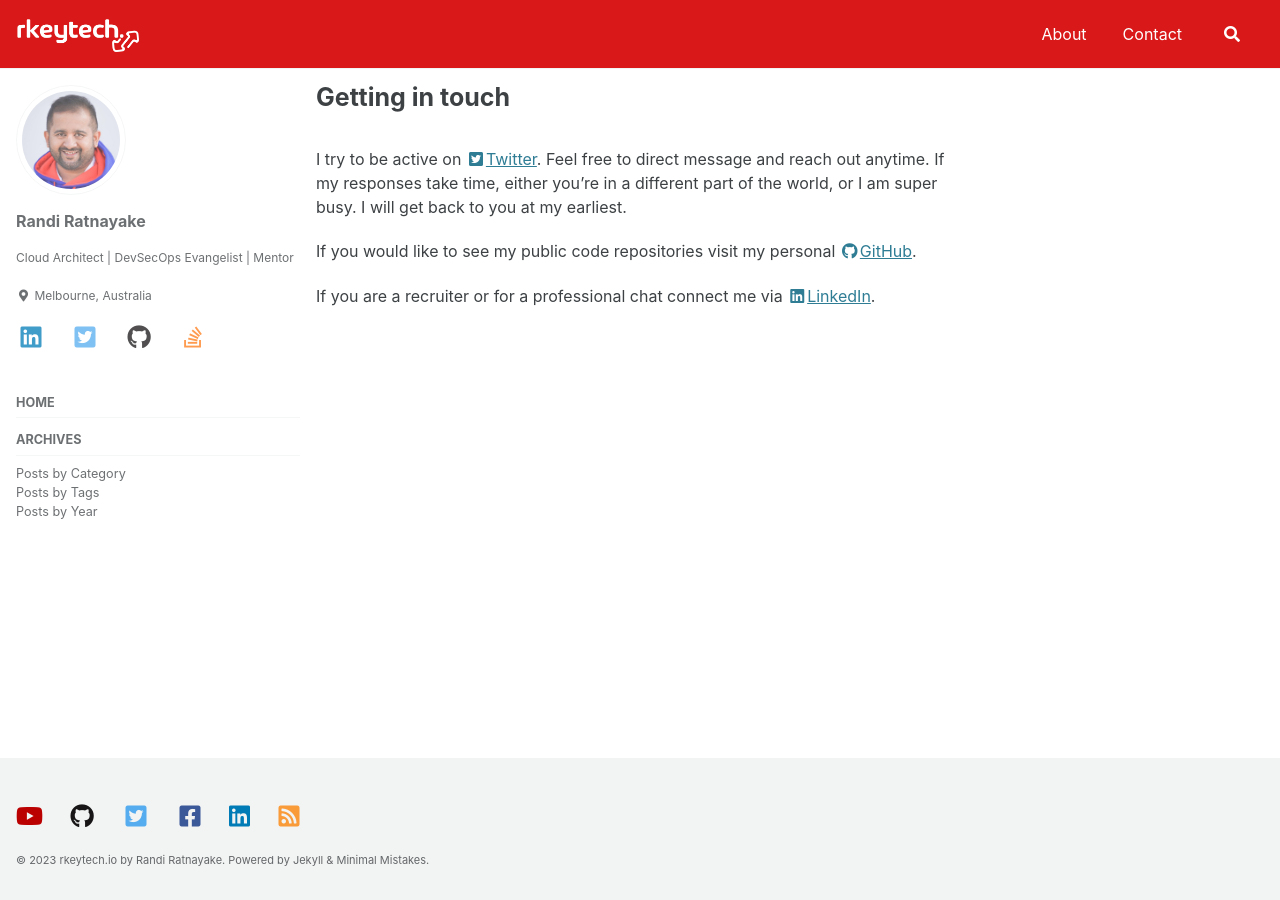
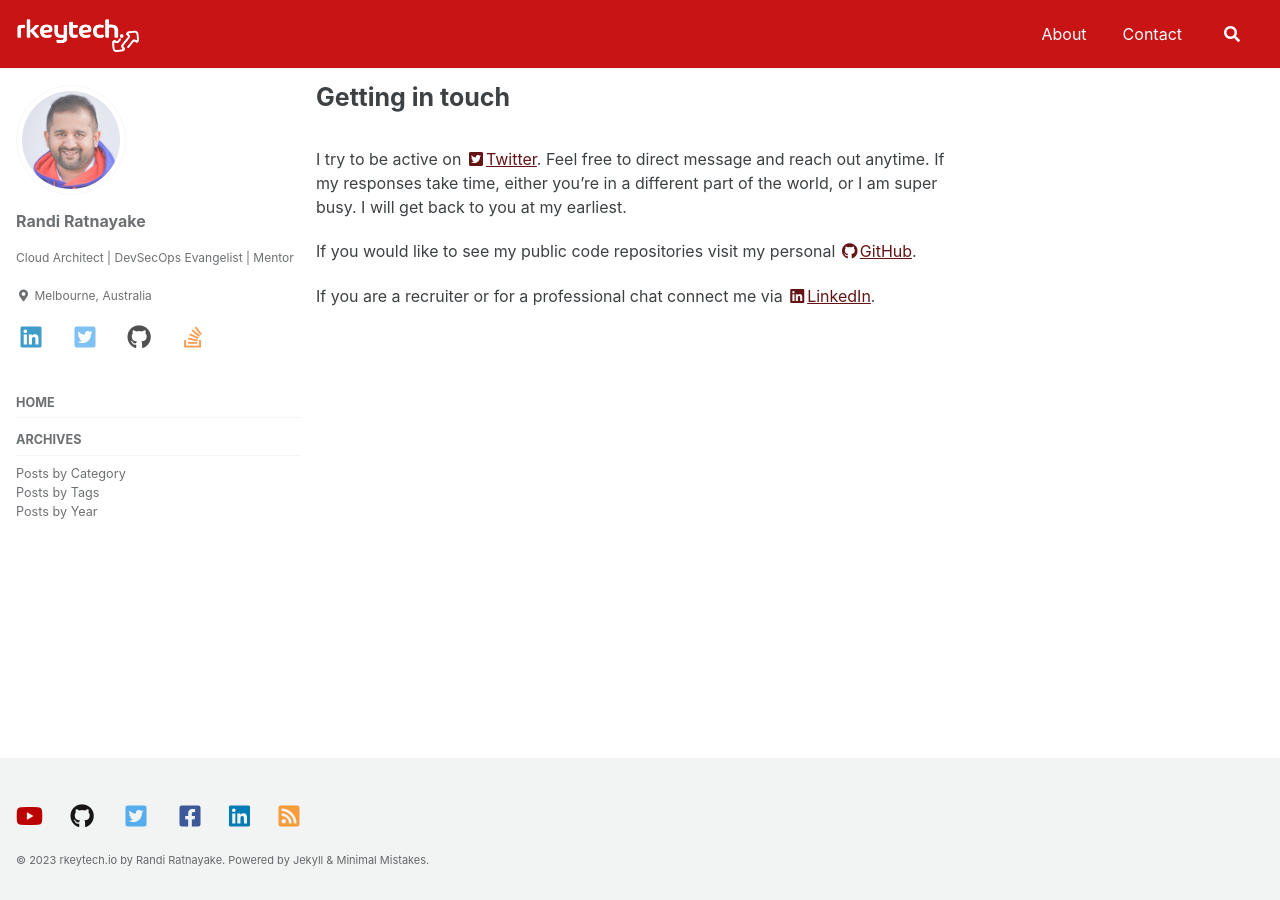
Before and after one commit to rkeytechio/rkeytechio, a Jekyll site: the page built from _pages/contact.md, in a window 1280 px wide. Built offline with Jekyll 4.4.1, drawn with Linux system fonts in a browser that asks for light colours; cached includes are drawn as plain includes; comment, search, counter and statistics services are not loaded.

Commit message:
[Layout] Further site look and feel to branding alignment.

```diff
--- a/assets/css/main.scss
+++ b/assets/css/main.scss
@@ -7,8 +7,19 @@
 @import "minimal-mistakes/skins/{{ site.minimal_mistakes_skin | default: 'default' }}"; // skin
 @import "minimal-mistakes"; // main partials
 
-$brand-colour: rgb(217, 25, 25);
+$brand-colour: rgb(200, 20, 20);
 $white: white;
+$link-color: rgb(100, 20, 20);
+
+a {
+  color: $link-color;
+  &:visited {
+    color: $link-color;
+  }
+  &:hover {
+    color: $brand-colour;
+  }
+}
 
 .greedy-nav, .greedy-nav a, .search__toggle, .masthead {
   background-color: $brand-colour !important;
```
